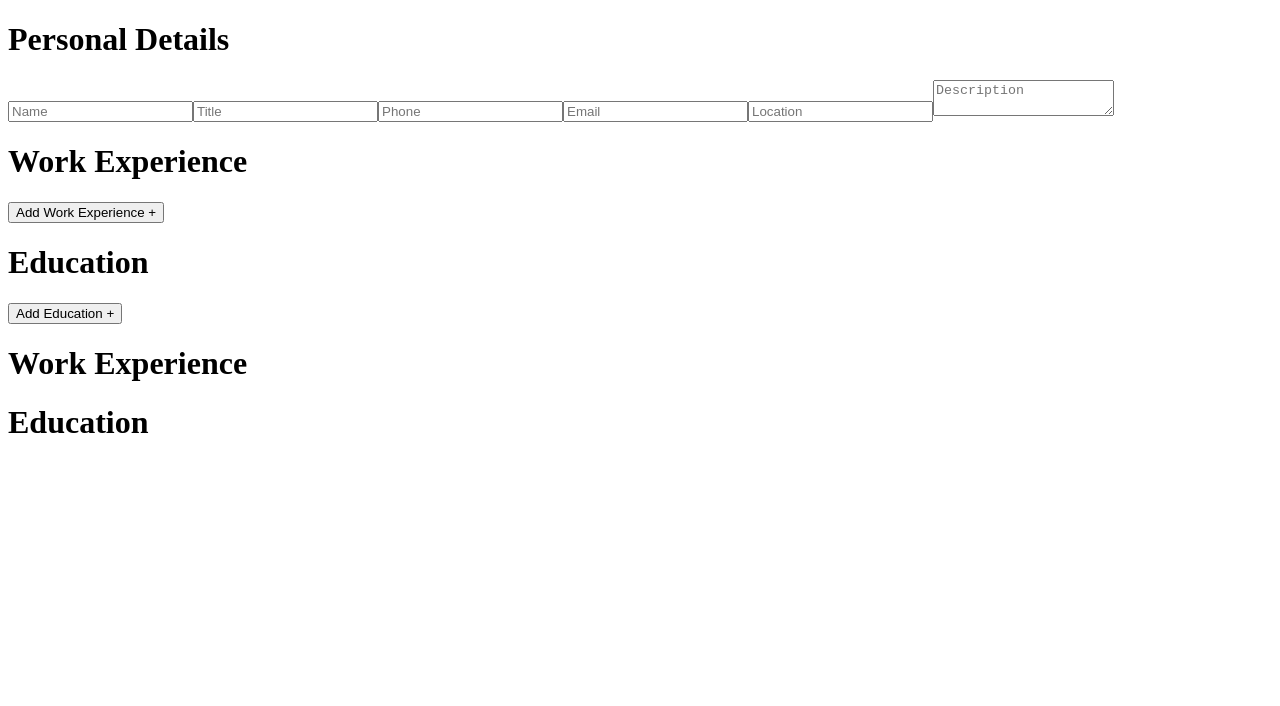
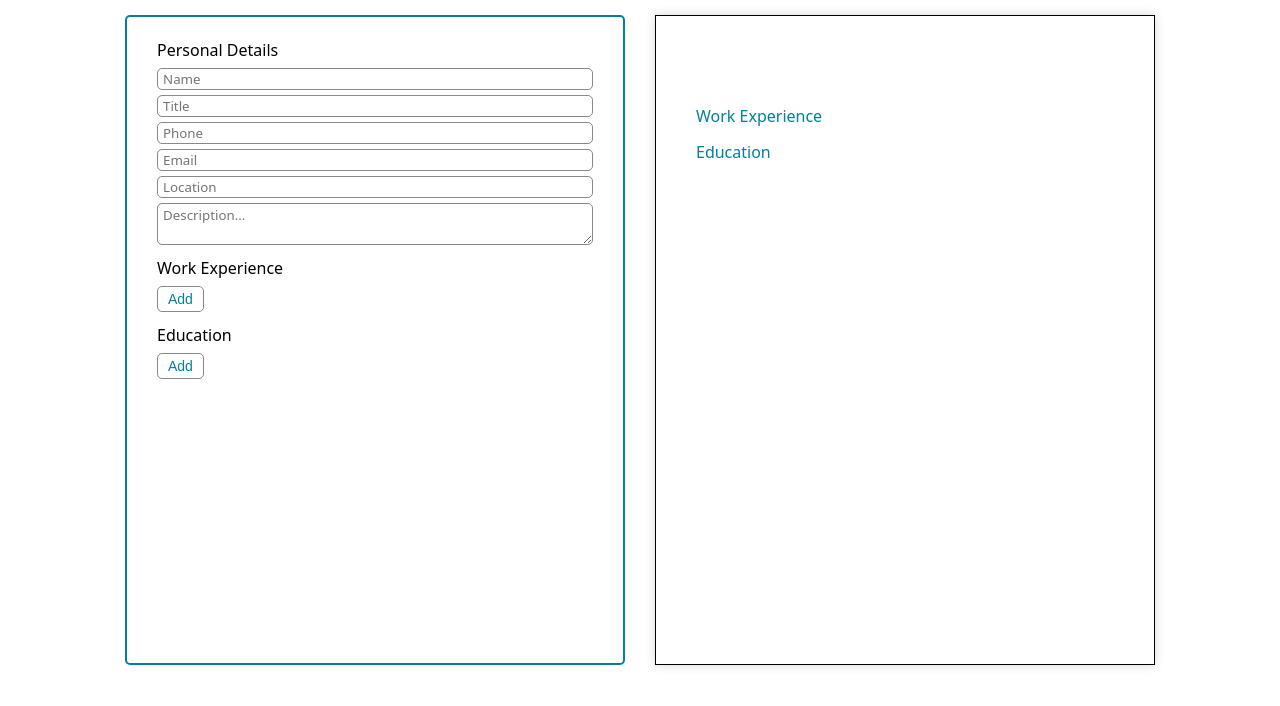
Before and after one commit to sykoivisto/cv-project, a React (Create React App) app: page / in a window 1280 px wide. Shown: the top 706 px of the page. Built offline with nearby package versions, Linux system fonts and the light colour scheme.

Commit message:
styling and build

```diff
--- a/public/index.html
+++ b/public/index.html
@@ -24,7 +24,7 @@
       work correctly both with client-side routing and a non-root public URL.
       Learn how to configure a non-root public URL by running `npm run build`.
     -->
-    <title>React App</title>
+    <title>CV Editor</title>
   </head>
   <body>
     <noscript>You need to enable JavaScript to run this app.</noscript>
--- a/src/components/CVEditior.js
+++ b/src/components/CVEditior.js
@@ -172,7 +172,7 @@
 
   render() {
     return (
-      <div>
+      <div className='wrapper'>
         <Inputs
           state={this.state}
           addExperience={this.onAddExperienceGroup}
--- a/src/components/EducationInputGroup.js
+++ b/src/components/EducationInputGroup.js
@@ -22,12 +22,12 @@
     }
 
     return (
-      <div className='educationInput'>
+      <div className='inputGroup'>
         <input onChange={handleChange} placeholder='Institution' id='institution'></input>
         <input onChange={handleChange} placeholder='Title' id='title'></input>
         <input onChange={handleChange} placeholder='Date Start' id='dateStart'></input>
         <input onChange={handleChange} placeholder='Date End' id='dateEnd'></input>
-        <button onClick={() => this.props.delete(this.props.education.id)}>Remove Item</button>
+        <button onClick={() => this.props.delete(this.props.education.id)}>Delete</button>
       </div>
     )
   }
--- a/src/components/ExperienceInputGroup.js
+++ b/src/components/ExperienceInputGroup.js
@@ -23,13 +23,13 @@
     }
 
     return (
-      <div className='workExperienceInput'>
+      <div className='inputGroup'>
         <input onChange={handleChange} placeholder='Company' id='company'></input>
         <input onChange={handleChange} placeholder='Title' id='title'></input>
         <input onChange={handleChange} placeholder='Date Start' id='dateStart'></input>
         <input onChange={handleChange} placeholder='Date End' id='dateEnd'></input>
         <textarea onChange={handleChange} placeholder='Description...' id='description'></textarea>
-        <button onClick={() => this.props.delete(this.props.experience.id)}>Remove Item</button>
+        <button onClick={() => this.props.delete(this.props.experience.id)}>Delete</button>
       </div>
     )
   }
--- a/src/components/Inputs.js
+++ b/src/components/Inputs.js
@@ -9,21 +9,28 @@
   render() {
     return (
       <div className='inputs'>
+        <div className='groupWrapper'>
+        <h1>Personal Details</h1>
         <PersonalInfoInputGroup info={this.props.state.personalInfo} update={this.props.updatePersonalInfo}></PersonalInfoInputGroup>
+        </div>
+        <div className='groupWrapper'>
         <h1>Work Experience</h1>
         {
           this.props.state.experience.map(experience => {
             return <ExperienceInputGroup key={experience.id} experience={experience} delete={this.props.deleteExperience} update={this.props.updateExperience}></ExperienceInputGroup>
           })
         }
-        <button onClick={this.props.addExperience}>Add Work Experience +</button>
+        <button className='addButton' onClick={this.props.addExperience}>Add</button>
+        </div>
+        <div className='groupWrapper'>
         <h1>Education</h1>
         {
           this.props.state.education.map(education => {
             return <EducationInputGroup key={education.id} education={education} delete={this.props.deleteEducation} update={this.props.updateEducation}></EducationInputGroup>
           })
         }
-        <button onClick={this.props.addEducation}>Add Education +</button>
+        <button className='addButton' onClick={this.props.addEducation}>Add</button>
+        </div>
       </div>
     )
   }
--- a/src/components/PersonalInfoInputGroup.js
+++ b/src/components/PersonalInfoInputGroup.js
@@ -23,14 +23,13 @@
     }
 
     return (
-      <div className='personalDetailsInput'>
-        <h1>Personal Details</h1>
+      <div className='inputGroup'>
         <input onChange={handleChange} placeholder='Name' id='name'></input>
         <input onChange={handleChange} placeholder='Title' id='title'></input>
         <input onChange={handleChange} placeholder='Phone' id='phone'></input>
         <input onChange={handleChange} placeholder='Email' id='email'></input>
         <input onChange={handleChange} placeholder='Location' id='location'></input>
-        <textarea onChange={handleChange} placeholder='Description' id='description'></textarea>
+        <textarea onChange={handleChange} placeholder='Description...' id='description'></textarea>
       </div>
     )
   }
--- a/src/components/Preview.js
+++ b/src/components/Preview.js
@@ -6,9 +6,9 @@
     return (
       <div className='preview'>
         <div className='generalInfo'>
-          <div className='nameTitle'>
-            <p>{ this.props.form.personalInfo.name }</p>
-            <p>{ this.props.form.personalInfo.title }</p>
+          <div className='nameGroup'>
+            <p className='nameName'>{ this.props.form.personalInfo.name }</p>
+            <p className='nameTitle'>{ this.props.form.personalInfo.title }</p>
           </div>
           <div className='contactInfo'>
             <p>{ this.props.form.personalInfo.phone }</p>
@@ -25,10 +25,16 @@
             return (
               <div key={ experience.id } className='workExperienceItem'>
                 <div className='workExperienceInfo'>
-                  <span>{ experience.title }</span>
-                  <span>{ experience.company }</span>
-                  <span>{ experience.dateStart }</span>
-                  <span>{ experience.dateEnd }</span>
+                  <span className='experienceTitle'>{ experience.title }</span>
+                  <span>
+                    <span className='experienceCompany'>{ experience.company }</span>
+                    <span> | </span>
+                    <span className='experienceDates'>
+                      <span>{ experience.dateStart }</span>
+                      <span> – </span>
+                      <span>{ experience.dateEnd }</span>
+                    </span>
+                  </span>
                 </div>
                 <div className='workExperienceItemDesc'>{ experience.description }</div>
               </div>
@@ -42,9 +48,13 @@
               <div key={ education.id } className='educationItem'>
                 <div className='educationInfo'>
                   <span>{ education.title }</span>
-                  <span>{ education.institution }</span>
-                  <span>{ education.dateStart }</span>
-                  <span>{ education.dateEnd }</span>
+                  <span>
+                    <span className='edInstitution'>{ education.institution }</span>
+                    <span> | </span>
+                    <span>{ education.dateStart }</span>
+                    <span> – </span>
+                    <span>{ education.dateEnd }</span>
+                  </span>
                 </div>
               </div>
             )
--- /dev/null
+++ b/src/css/index.css
@@ -0,0 +1,167 @@
+html, body, div, span, applet, object, iframe,
+h1, h2, h3, h4, h5, h6, p, blockquote, pre,
+a, abbr, acronym, address, big, cite, code,
+del, dfn, em, img, ins, kbd, q, s, samp,
+small, strike, strong, sub, sup, tt, var,
+b, u, i, center,
+dl, dt, dd, ol, ul, li,
+fieldset, form, label, legend,
+table, caption, tbody, tfoot, thead, tr, th, td,
+article, aside, canvas, details, embed,
+figure, figcaption, footer, header, hgroup,
+menu, nav, output, ruby, section, summary,
+time, mark, audio, video {
+	margin: 0;
+	padding: 0;
+	border: 0;
+	font-size: 100%;
+	font: inherit;
+	vertical-align: baseline;
+}
+/* HTML5 display-role reset for older browsers */
+article, aside, details, figcaption, figure,
+footer, header, hgroup, menu, nav, section {
+	display: block;
+}
+body {
+	line-height: 1;
+}
+ol, ul {
+	list-style: none;
+}
+blockquote, q {
+	quotes: none;
+}
+blockquote:before, blockquote:after,
+q:before, q:after {
+	content: '';
+	content: none;
+}
+table {
+	border-collapse: collapse;
+	border-spacing: 0;
+}
+
+* {
+	box-sizing: border-box;
+}
+
+body, textarea, input {
+  font-family: system-ui, "Segoe UI", Roboto, Helvetica, Arial, sans-serif, "Apple Color Emoji", "Segoe UI Emoji", "Segoe UI Symbol";
+}
+
+.wrapper {
+	margin: 15px 0;
+	display: flex;
+	justify-content: center;
+	gap: 30px;
+	flex-wrap: wrap;
+}
+.inputs, .preview {
+	display: inline-block;
+	width: 500px;
+}
+.preview {
+	min-height: 650px;
+	height: fit-content;
+}
+.groupWrapper {
+	margin: 15px 0;
+}
+.inputGroup {
+	display: flex;
+	flex-direction: column;
+	gap: 5px;
+	margin-bottom: 10px;
+}
+textarea {
+	resize: vertical;
+	border-radius: 5px;
+	padding-left: 5px;
+	border: 1px solid rgb(137, 137, 137);
+}
+input {
+	border-radius: 5px;
+	border: 1px solid rgb(137, 137, 137);
+	padding-left: 5px;
+}
+.inputs {
+	border: 2px solid rgb(0, 129, 152);
+	padding: 10px 30px;
+	border-radius: 5px;
+}
+.inputs h1 {
+	font-weight: 300;
+	margin-bottom: 10px;
+}
+button {
+	background-color: white;
+	border: 1px solid rgb(137, 137, 137);
+	border-radius: 5px;
+
+	padding: 4px 10px;
+
+	font-size: 14px;
+}
+.addButton {
+	color:rgb(0, 129, 152)
+}
+.preview {
+	border: 1px solid black;
+	box-shadow: 0px 0px 10px 0px rgb(215, 215, 215);
+
+	padding: 40px;
+	font-size: 13px;
+
+	display: flex;
+	flex-direction: column;
+	gap: 15px;
+}
+.preview h1 {
+	font-size: 16px;
+	color: rgb(0, 129, 152);
+	margin-bottom: 5px;
+}
+.nameName {
+	font-size: 30px;
+	font-weight: 500;
+	color:rgb(0, 129, 152);
+}
+.nameTitle {
+	font-size: 18px;
+	font-weight: 300;
+}
+.contactInfo {
+	display: flex;
+	flex-direction: column;
+	gap: 5px;
+
+	font-weight: 300;
+	font-size: 12px;
+}
+.generalInfo {
+	display: flex;
+	justify-content: space-between;
+	margin-bottom: 12px;
+}
+.workExperienceItem {
+	margin-top: 10px;
+}
+.workExperienceInfo {
+	display: flex;
+	justify-content: space-between;
+	margin: 5px 0;
+}
+.experienceTitle {
+	font-weight: 500;
+}
+.experienceCompany {
+	font-weight: 300;
+}
+.educationInfo {
+	display: flex;
+	justify-content: space-between;
+}
+.edInstitution {
+	font-weight: 300;
+}
--- a/src/index.js
+++ b/src/index.js
@@ -1,6 +1,8 @@
 import React from 'react';
 import ReactDOM from 'react-dom/client';
 import App from './App';
+
+import './css/index.css'
 
 const root = ReactDOM.createRoot(document.getElementById('root'));
 root.render(
```
Also changed, not shown: screenshot.png (added), 1 other file (tests, documents, lock files or other folders).
